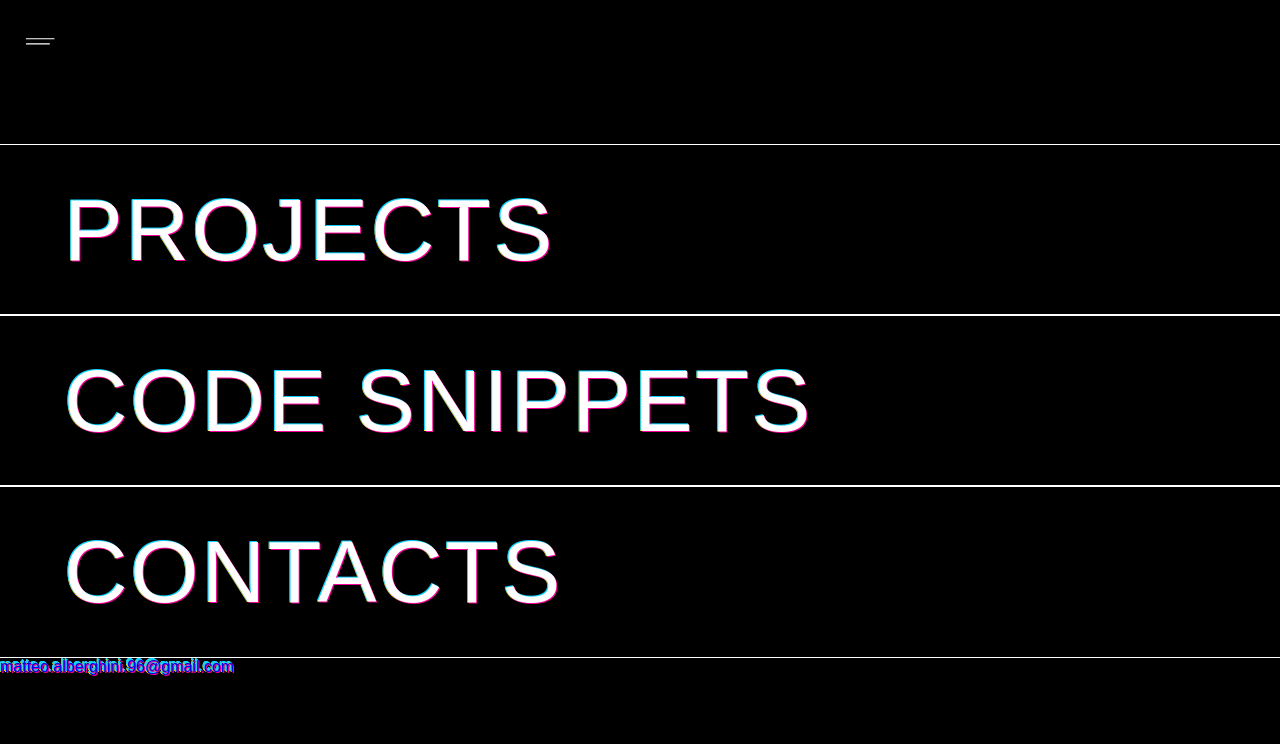
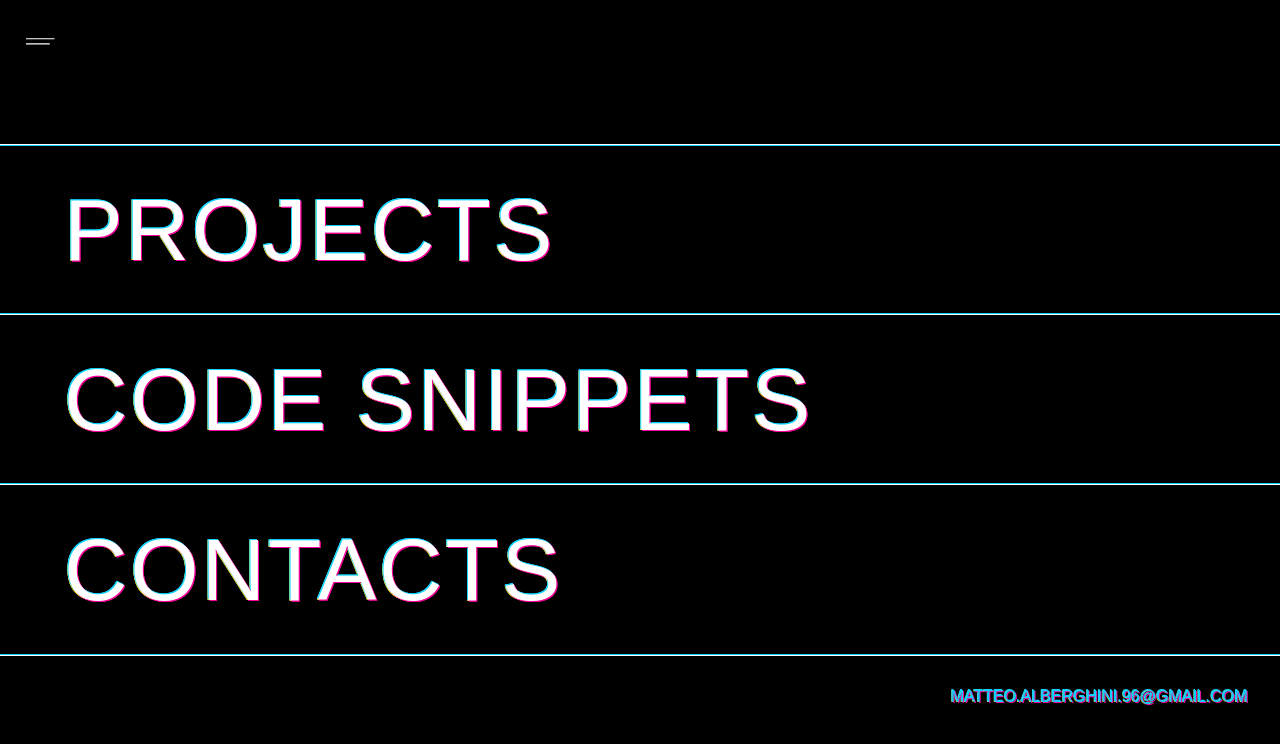
Before and after one commit to MatteoAlberghini/matteoalberghini.website, a SvelteKit app: page / in a window 1280 px wide. Both pictures are taken after a click on the button "navigation menu". Shown: the top 744 px of the page. Built offline with nearby package versions, Linux system fonts and the light colour scheme.

Commit message:
Menu changes + link changes

```diff
--- a/src/routes/+layout.svelte
+++ b/src/routes/+layout.svelte
@@ -50,6 +50,7 @@
     --main-primary: rgba(15, 210, 255, 1);
     --main-secondary: rgba(246, 0, 153, 1);
     --main-tertiary: rgba(255, 210, 0, 1);
+    --main-gray: #808080;
     /* fonts */
     --text-heading-h1: 5.5rem;
     --text-body-large: 1.12rem;
@@ -91,7 +92,7 @@
   }
   :global(::-webkit-scrollbar) {
     /* size */
-    width: 3px;
+    width: 2px;
   }
   :global(::-webkit-scrollbar-track) {
     /* colors */
@@ -99,7 +100,7 @@
   }
   :global(::-webkit-scrollbar-thumb) {
     /* colors */
-    background: var(--main-off-white);
+    background: var(--main-gray);
     /* borders */
     border-radius: 0px;
   }
--- a/src/ui/atoms/button/glitch/GlitchButton.svelte
+++ b/src/ui/atoms/button/glitch/GlitchButton.svelte
@@ -9,7 +9,7 @@
   export let type: AtomType = 'primary'
   export let href: string = ''
   export let target: string = '_self'
-
+  export let text: string = ''
   /* constants */
   const primary: Color = MapTypeToPrimaryColor[type]
   const secondary: Color = MapTypeToSecondaryColor[type]
@@ -23,9 +23,9 @@
   style:--primary={primary}
   style:--secondary={secondary}
 >
-  <span class="before-span"><slot /></span>
-  <span class="main-span"><slot /></span>
-  <span class="after-span"><slot /></span>
+  <span class="before-span">{text}</span>
+  <span class="main-span">{text}</span>
+  <span class="after-span">{text}</span>
 </a>
 
 <!-- Style -->
--- a/src/ui/atoms/text/glitch/GlitchLink.svelte
+++ b/src/ui/atoms/text/glitch/GlitchLink.svelte
@@ -3,15 +3,34 @@
   /* props */
   export let href: string = ''
   export let target: string = '_self'
+  export let text: string = ''
+  /* refs */
+  let linkRef: HTMLAnchorElement | null = null
+  /* constants */
+  const letters: string = 'ABCDEFGHIJKLMNOPQRSTUVWXYZ'
+
+  /* callbacks */
+  const mouseOver = () => {
+    /* constants */
+    let iterations: number = 0
+    const iterationModifier: number = text.length < 10 ? 1 / 3 : text.length < 15 ? 1 / 2 : 1
+    /* run every 30 ms */
+    const interval: number = setInterval(() => {
+      if (!linkRef) { return }
+      const splitText: string[] = text.split('')
+      linkRef.innerText = splitText.map((letter, index) => {
+        if (index < iterations) { return text[index] }
+        return letters[Math.floor(Math.random() * 26)]
+      }).join('')
+      if (iterations >= text.length) { clearInterval(interval) }
+      iterations += iterationModifier
+    }, 30)
+  }
 </script>
 
 <!-- Template -->
-<a {href} {target}>
-  <span class="main-span">
-    <span class="before-span"><slot /></span>
-    <slot />
-    <span class="after-span"><slot /></span>
-  </span>
+<a {href} {target} bind:this={linkRef} on:mouseover={mouseOver}>
+  {text}
 </a>
 
 <!-- Style -->
@@ -20,42 +39,8 @@
     /* text */
     text-shadow: 1px 1px var(--main-secondary), -1px -1px var(--main-primary), -1px 0px var(--main-tertiary);
     text-decoration: none;
-  }
-  /* Spans */
-  .main-span {
-    /* position */
-    position: relative;
-    z-index: 1;
-  }
-  .after-span, .before-span {
-    /* position */
-    position: absolute;
-    top: -1px;
-    left: -1px;
-    z-index: -2;
-  }
-  .after-span {
+    text-transform: uppercase;
     /* color */
     color: var(--main-primary);
   }
-  .before-span {
-    /* color */
-    color: var(--main-tertiary);
-  }
-  /* Link hover */
-  a:hover .after-span {
-    animation: glitch 0.35s cubic-bezier(0.25, 0.46, 0.45, 0.94) reverse both infinite;
-  }
-  a:hover .before-span {
-    animation: glitch 0.35s cubic-bezier(0.25, 0.46, 0.45, 0.94) both infinite;
-  }
-  /* Keyframes */
-  @keyframes glitch {
-    0% { transform: translate(0); }
-    20% { transform: translate(-3px, 3px); }
-    40% { transform: translate(-3px, -3px); }
-    60% { transform: translate(3px, 3px); }
-    80% { transform: translate(3px, -3px); }
-    100% { transform: translate(0); }
-  }
 </style>
--- a/src/ui/components/navigation/NavigationLink.svelte
+++ b/src/ui/components/navigation/NavigationLink.svelte
@@ -1,35 +1,17 @@
 <!-- Script -->
 <script lang="ts">
-	/* imports */
-  import { slide } from "../../../transitions/slide"
-
   /* props */
   export let href: string = ''
   export let target: string = '_self'
-  /* state */
-  let mouseEnter: boolean = false
-  /* refs */
-  let linkRef: HTMLAnchorElement | null = null
-  let gradientRef: HTMLDivElement | null = null
-
-  /* callbacks */
-  const onMouseEnter = () => { mouseEnter = true }
-  const onMouseLeave = () => { mouseEnter = false }
-  const onMouseMove = (e: MouseEvent) => {
-    if (!linkRef || !gradientRef) { return }
-    const decimal: number = e.clientX / linkRef.offsetWidth
-    const adjustablePercentage: number = 80 * decimal
-    const percentage: string = `${105 + adjustablePercentage}%`
-    gradientRef.animate({ backgroundSize: percentage }, { duration: 100, fill: 'forwards' })
-  }
+  export let text: string = ''
+  export let index: number = 0
 </script>
 
 <!-- Template -->
-<a {href} {target} on:mouseenter={onMouseEnter} on:mouseleave={onMouseLeave} on:mousemove={onMouseMove} bind:this={linkRef}>
-  {#if mouseEnter}
-    <div bind:this={gradientRef} transition:slide={{ x: '100%', duration: 230 }} class="gradient" />
-  {/if}
-  <span><slot /></span>
+<a {href} {target} style:border-top-width={index === 0 ? '1px' : '0px'}>
+  <span class="before-span" style:border-top-width={index === 0 ? '1px' : '0px'}>{text}</span>
+  <span class="main-span">{text}</span>
+  <span class="after-span" style:border-top-width={index === 0 ? '1px' : '0px'}>{text}</span>
 </a>
 
 <!-- Style -->
@@ -46,8 +28,9 @@
     /* size */
     width: 100%;
     /* borders */
-    border-top: 1px solid var(--main-white);
-    border-bottom: 1px solid var(--main-white);
+    border-color: var(--main-white);
+    border-style: solid;
+    border-bottom-width: 1px;
     /* color */
     color: var(--main-white);
     /* font */
@@ -57,19 +40,60 @@
     letter-spacing: 0.17rem;
     /* position */
     position: relative;
+    overflow: hidden;
   }
-  .gradient {
-    /* position */
-    position: absolute;
-    left: 0;
-    top: 0;
-    z-index: -1;
+  .main-span {
+    /* text */
+    text-transform: uppercase;
+  }
+  .after-span, .before-span {
+    /* text */
+    text-transform: uppercase;
     /* size */
     height: 100%;
     width: 100%;
-    /* background */
-    opacity: 0.55;
-    background: linear-gradient(to right, transparent, var(--main-secondary), var(--main-primary));
-    background-size: 105%;
+    /* position */
+    position: absolute;
+    top: 0px;
+    left: 0px;
+    z-index: -2;
+    /* margins */
+    padding-left: 64px;
+    /* flex */
+    display: flex;
+    justify-content: flex-start;
+    align-items: center;
+  }
+  .after-span {
+    /* border */
+    border-bottom-width: 1px;
+    border-color: var(--main-primary);
+    border-style: solid;
+    /* color */
+    color: var(--main-primary);
+  }
+  .before-span {
+    /* border */
+    border-bottom-width: 1px;
+    border-color: var(--main-secondary);
+    border-style: solid;
+    /* color */
+    color: var(--main-secondary);
+  }
+  /* Button hover */
+  a:hover .after-span {
+    animation: glitch 0.45s cubic-bezier(0.25, 0.46, 0.45, 0.94) reverse both infinite;
+  }
+  a:hover .before-span {
+    animation: glitch 0.45s cubic-bezier(0.25, 0.46, 0.45, 0.94) both infinite;
+  }
+  /* Keyframes */
+  @keyframes glitch {
+    0% { transform: translate(0); }
+    20% { transform: translate(-3px, 3px); }
+    40% { transform: translate(-3px, -3px); }
+    60% { transform: translate(3px, 3px); }
+    80% { transform: translate(3px, -3px); }
+    100% { transform: translate(0); }
   }
 </style>
--- a/src/ui/components/navigation/NavigationSlider.svelte
+++ b/src/ui/components/navigation/NavigationSlider.svelte
@@ -24,11 +24,13 @@
 {#if visible}
 <div transition:slide={{ x: '100%', duration: 170, opacity: 1 }} class="drawer">
   <nav>
-    <NavigationLink>Projects</NavigationLink>
-    <NavigationLink>Code snippets</NavigationLink>
-    <NavigationLink>Contacts</NavigationLink>
+    <NavigationLink index={0} text="Projects" />
+    <NavigationLink index={1} text="Code snippets" />
+    <NavigationLink index={2} text="Contacts" />
   </nav>
-  <GlitchLink href="mailto:matteo.alberghini.96@gmail.com">matteo.alberghini.96@gmail.com</GlitchLink>
+  <div class="under-nav-container">
+    <GlitchLink href="mailto:matteo.alberghini.96@gmail.com" text="matteo.alberghini.96@gmail.com" />
+  </div>
 </div>
 {/if}
 
@@ -93,4 +95,16 @@
     /* position */
     overflow-y: scroll;
   }
+  .under-nav-container {
+    /* flex */
+    display: flex;
+    flex-direction: row;
+    justify-content: center;
+    justify-content: flex-end;
+    /* size */
+    width: 100%;
+    /* margins */
+    margin-top: 32px;
+    padding-right: 32px;
+  }
 </style>
--- a/src/ui/sections/hero/HomeHero.svelte
+++ b/src/ui/sections/hero/HomeHero.svelte
@@ -3,7 +3,6 @@
   /* imports */
   import GlitchButton from "../../atoms/button/glitch/GlitchButton.svelte"
   import GlitchHeading from "../../atoms/text/glitch/GlitchHeading.svelte"
-	import GlitchLink from "../../atoms/text/glitch/GlitchLink.svelte"
 	import GlitchSpan from "../../atoms/text/glitch/GlitchSpan.svelte"
 	import GlitchText from "../../atoms/text/glitch/GlitchText.svelte"
   import Section from "../../layouts/Section.svelte"
@@ -14,14 +13,13 @@
   <div class="content-container">
     <GlitchSpan>Welcome to my website...</GlitchSpan>
     <GlitchHeading>Hi, I'm Matteo Alberghini :)</GlitchHeading>
-    <GlitchText marginTop="48px">
+    <GlitchText marginTop="52px">
       European developer, currently based in the Netherlands. I love building websites, apps & video games. I code scripts & build IOT devices.
-      Currently frontend developer for <GlitchLink href="https://o9solutions.com" target="_blank">o9Solutions</GlitchLink>,
-      working on headless wordpress with nextjs.
+      Currently frontend developer for, working on headless wordpress with nextjs.
     </GlitchText>
     <div class="buttons-container">
-      <GlitchButton type="primary" href="/">My projects and code snippets</GlitchButton>
-      <GlitchButton marginLeft="32px" type="secondary" href="/">Something else CTA</GlitchButton>
+      <GlitchButton type="primary" href="/" text="My projects and code snippets" />
+      <GlitchButton marginLeft="32px" type="secondary" href="/" text="Something else CTA" />
     </div>
   </div>
 </Section>
@@ -47,6 +45,6 @@
     align-items: flex-start;
     justify-content: center;
     /* margins */
-    padding-top: 24px;
+    padding-top: 28px;
   }
 </style>
```
